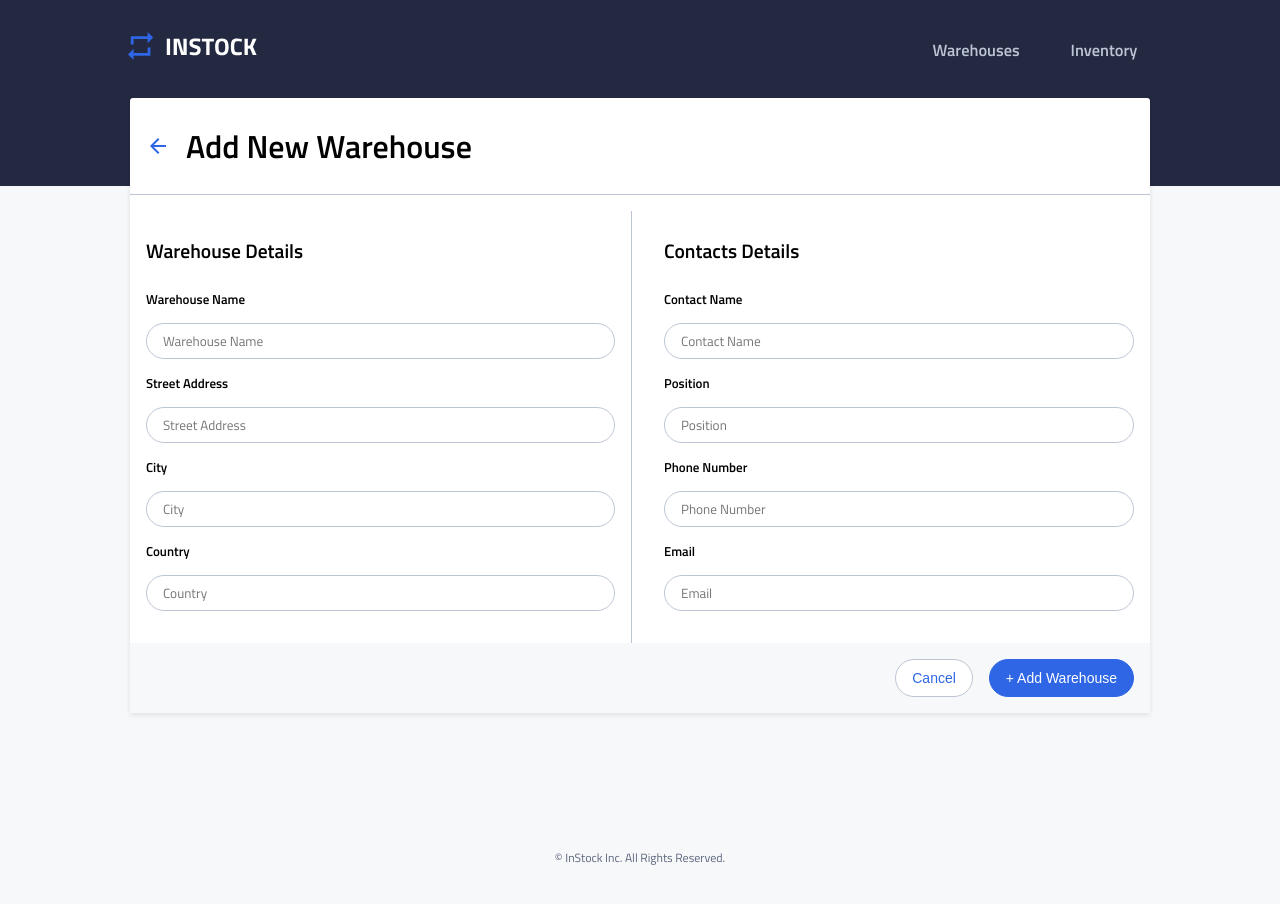
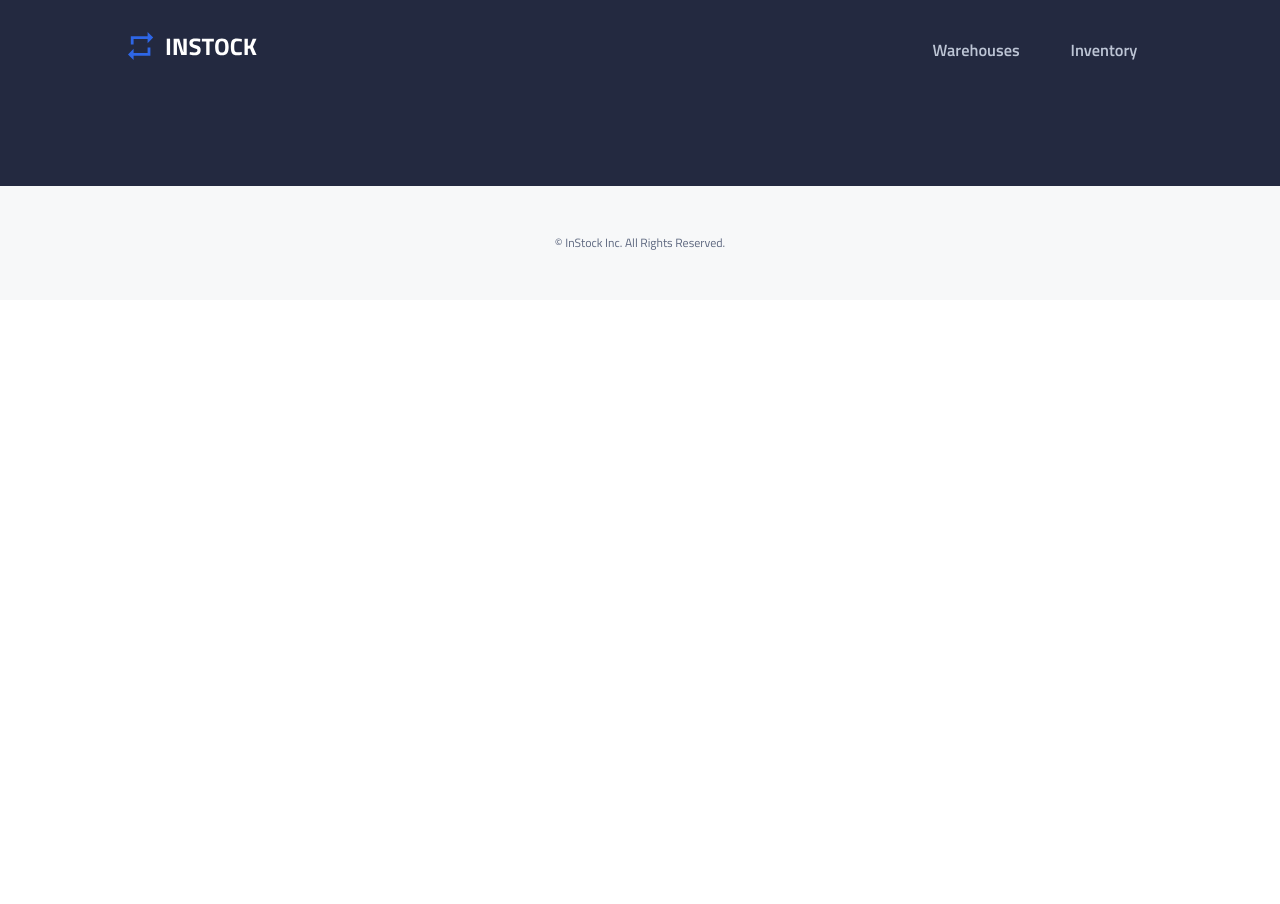
Before and after one commit to reymaa19/InStock-client, a React (Vite) app: page /addnewwarehouse in a window 1280 px wide. Shown: the top 904 px of the page. After the commit the page ends 800 px from the top, so only its background shows below. Built offline with nearby package versions, Linux system fonts and the light colour scheme; no server answers; the HTML template or start-up script is replaced by a standard one.

Commit message:
Update the route to warehouse/add

```diff
--- a/src/App.jsx
+++ b/src/App.jsx
@@ -16,7 +16,7 @@ const App = () => {
         <Route path="/warehouse" element={<WarehousePage />} />
         <Route path="/warehouse/:id" element={<WarehouseInventoryPage />} />
         <Route path="/inventory" element={<InventoryPage />} />
-        <Route path="/addnewwarehouse" element={<AddNewWarehouse />} />
+        <Route path="/warehouse/add" element={<AddNewWarehouse />} />
       </Routes>
 
       <Footer />
```
